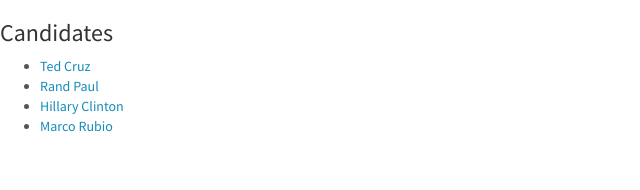
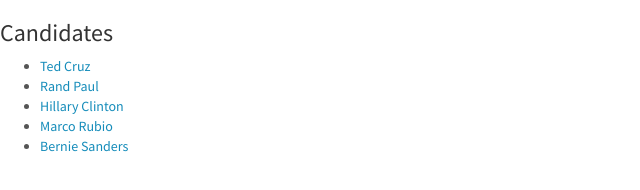
Before and after one commit to mapmeld/askcandidates, a plain HTML site: page index.html in a window 1280 px wide. Shown: the whole page, without its empty margins (0-640 px from the left). Drawn offline with Linux system fonts and the light colour scheme.

Commit message:
Add Bernie Sanders

```diff
--- a/index.html
+++ b/index.html
@@ -20,6 +20,9 @@
       <li>
         <a href="candidate.html?c=MarcoRubio">Marco Rubio</a>
       </li>
+      <li>
+        <a href="candidate.html?c=BernieSanders">Bernie Sanders</a>
+      </li>
     </ul>
   </body>
 </html>
```
Also changed, not shown: 1 other file.
